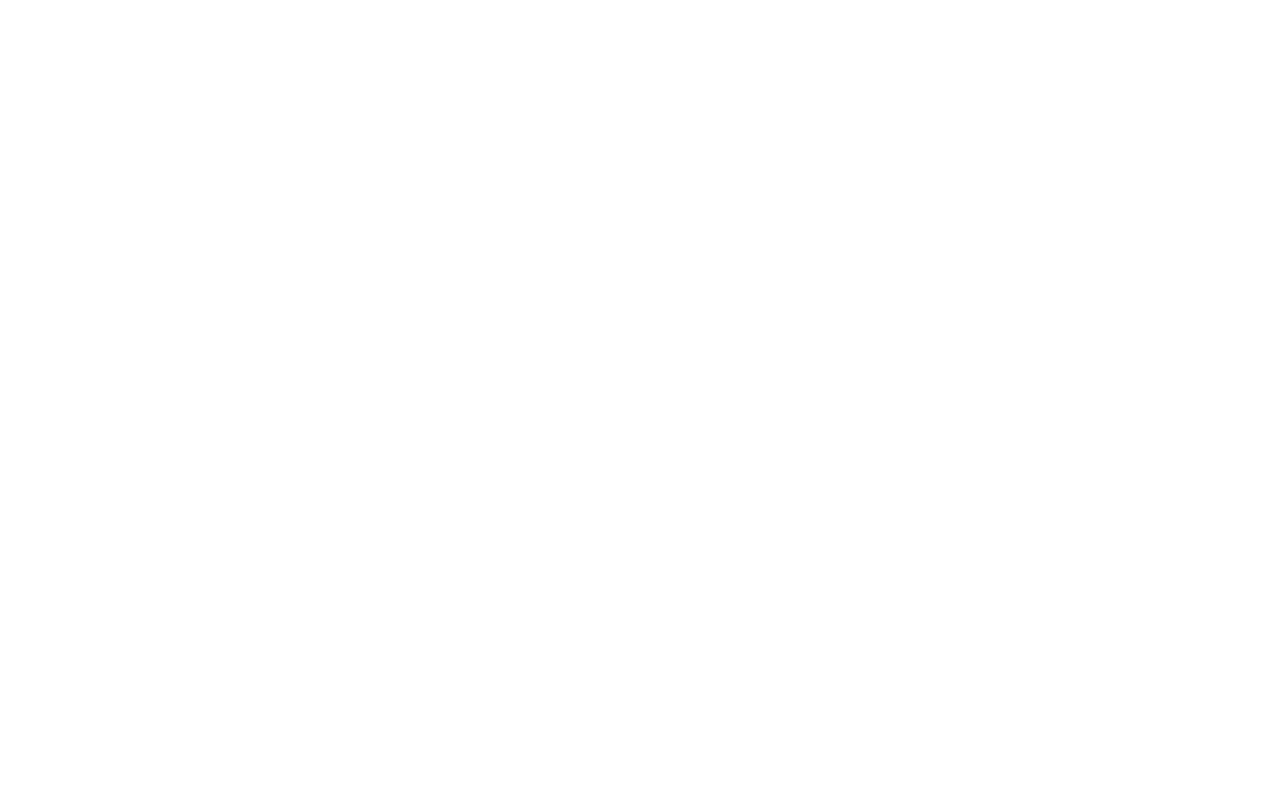
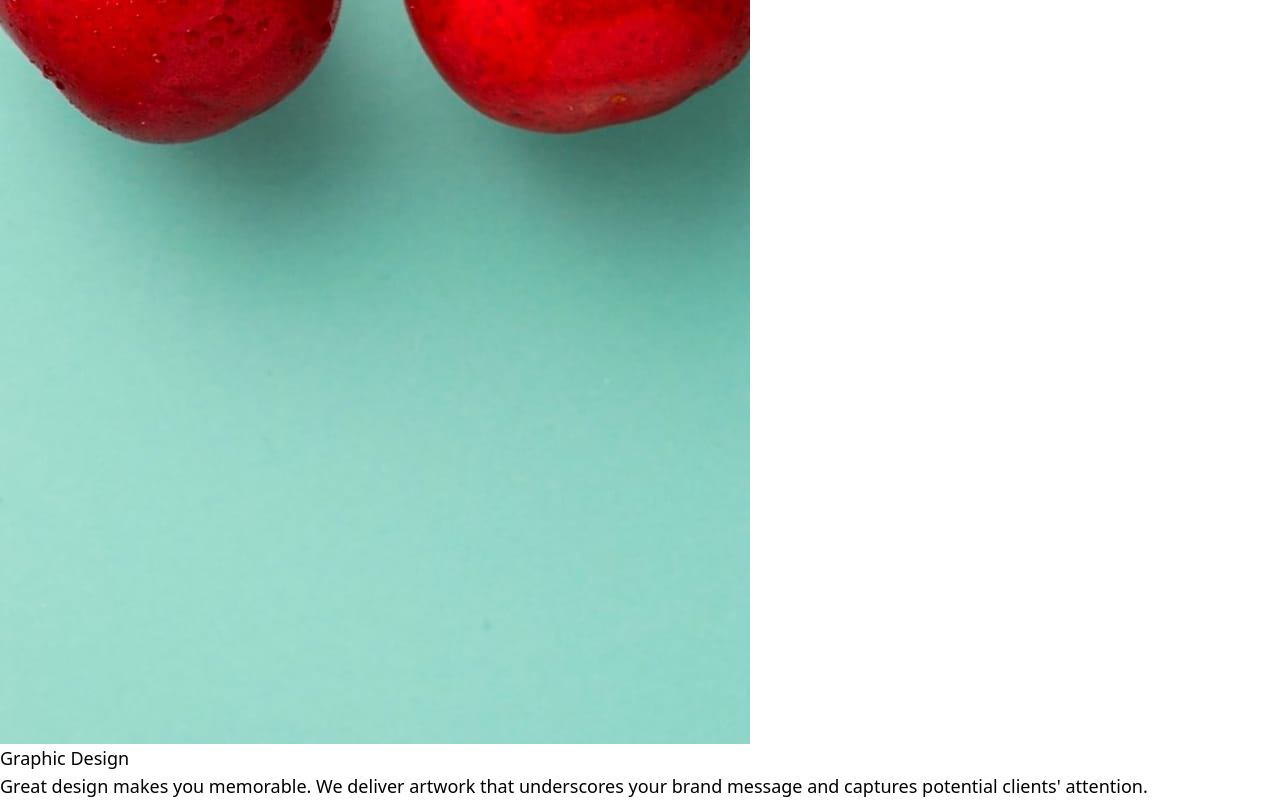
Before and after one commit to LucSil/sunnyside-agency-lander, a Vue app: page / in a window 1280 px wide. Shown: the part 3304-4104 px from the top of the page. Before the commit the page ends 2848 px from the top, so only its background shows below. Built offline with nearby package versions, Linux system fonts and the light colour scheme.

Commit message:
templating for Cherry completed

```diff
--- a/src/components/Cherry.vue
+++ b/src/components/Cherry.vue
@@ -1,4 +1,25 @@
-<template></template>
+<template>
+  <section>
+    <picture>
+      <source
+        media="(min-width:310px )"
+        srcset="../assets/images/backgrounds/cherry-mobile.jpg"
+      />
+      <source
+        media="(min-width:750 )"
+        srcset="../assets/images/backgrounds/cherry-desktop.jpg"
+      />
+      <img src="../assets/images/backgrounds/cherry-desktop.jpg" />
+    </picture>
+    <div>
+      <h2>Graphic Design</h2>
+      <p>
+        Great design makes you memorable. We deliver artwork that underscores
+        your brand message and captures potential clients' attention.
+      </p>
+    </div>
+  </section>
+</template>
 <script>
 export default {
   name: "Cherry",
```
